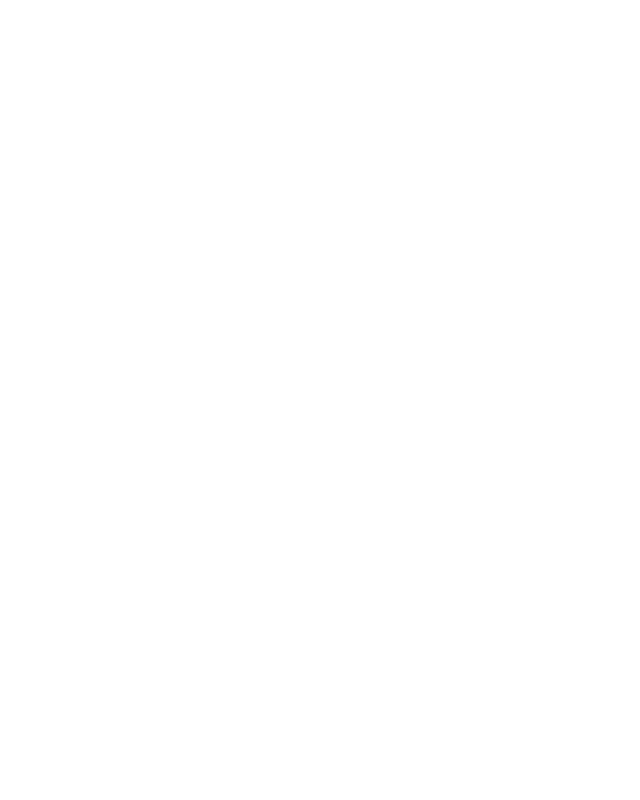
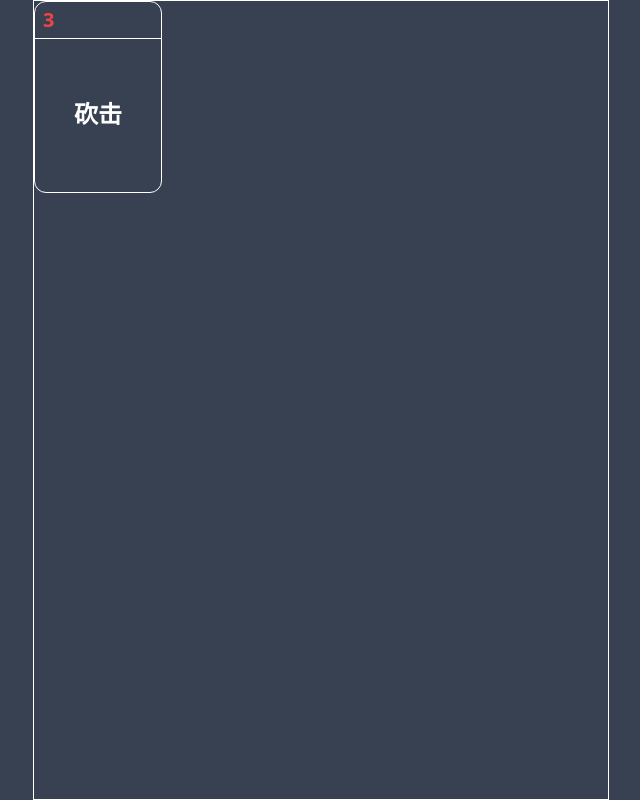
Before and after one commit to mrleidesen/FightCard, a Vue app: page /#/game in a window 1280 px wide. Before the commit this address had no page. Shown: the whole page, without its empty margins (319-959 px from the left). Built offline with nearby package versions, Linux system fonts and the light colour scheme.

Commit message:
feat: game card

```diff
--- a/src/App.vue
+++ b/src/App.vue
@@ -1,3 +1,9 @@
 <template>
-  <router-view></router-view>
+  <div class="w-full h-screen overflow-hidden bg-gray-700 text-white">
+    <div
+      class="min-w-[320px] w-full max-w-xl h-full mx-auto border border-white"
+    >
+      <router-view />
+    </div>
+  </div>
 </template>
--- /dev/null
+++ b/src/components/GameCard.vue
@@ -0,0 +1,39 @@
+<template>
+  <div
+    class="relative border border-white w-32 h-48 rounded-xl bg-gray-700 overflow-hidden py-1 select-none flex flex-col cursor-pointer transition-transform hover:-translate-y-3 hover:z-20"
+  >
+    <div class="border-b border-white px-2 pb-1 w-full">
+      <span
+        class="font-semibold text-xl"
+        :class="{
+          'text-red-500': type === 'atk',
+          'text-green-500': type === 'heal',
+        }"
+      >
+        {{ value }}
+      </span>
+    </div>
+    <div class="flex-1 flex justify-center items-center px-2 text-center">
+      <span class="font-semibold text-2xl">{{ name }}</span>
+    </div>
+  </div>
+</template>
+
+<script>
+export default {
+  props: {
+    value: {
+      type: Number,
+      default: 1,
+    },
+    type: {
+      type: String,
+      default: "atk",
+    },
+    name: {
+      type: String,
+      default: "砍击",
+    },
+  },
+};
+</script>
--- a/src/components/HelloWorld.vue
+++ /dev/null
@@ -1,36 +0,0 @@
-<template>
-  <h1>{{ msg }}</h1>
-
-  <p>
-    <a href="https://vitejs.dev/guide/features.html" target="_blank">
-      Vite Documentation
-    </a>
-    |
-    <a href="https://v3.vuejs.org/" target="_blank">Vue 3 Documentation</a>
-  </p>
-
-  <button @click="state.count++">count is: {{ state.count }}</button>
-  <p>
-    Edit
-    <code>components/HelloWorld.vue</code> to test hot module replacement.
-  </p>
-</template>
-
-<script setup>
-import { defineProps, reactive } from "vue";
-
-defineProps({
-  msg: {
-    type: String,
-    default: "",
-  },
-});
-
-const state = reactive({ count: 0 });
-</script>
-
-<style scoped>
-a {
-  color: #42b983;
-}
-</style>
--- /dev/null
+++ b/src/components/UiButton.vue
@@ -0,0 +1,7 @@
+<template>
+  <button
+    class="px-3 py-1 bg-gray-700 border border-white rounded-md text-white hover:bg-white hover:text-gray-700"
+  >
+    <slot />
+  </button>
+</template>
--- a/src/router/index.js
+++ b/src/router/index.js
@@ -8,6 +8,10 @@
       path: "/",
       component: Home,
     },
+    {
+      path: "/game",
+      component: () => import("@/views/GamePage.vue"),
+    },
   ],
 });
 
--- /dev/null
+++ b/src/views/GamePage.vue
@@ -0,0 +1,15 @@
+<template>
+  <div class="w-full h-full">
+    <game-card :value="3" type="atk" />
+  </div>
+</template>
+
+<script>
+import GameCard from "@/components/GameCard.vue";
+
+export default {
+  components: {
+    GameCard,
+  },
+};
+</script>
--- a/src/views/HomePage.vue
+++ b/src/views/HomePage.vue
@@ -1,3 +1,29 @@
 <template>
-  <h1 class="text-red-500 text-[20px]">Hello Home!</h1>
+  <div class="w-full h-full flex flex-col justify-center items-center gap-5">
+    <h1 class="font-semibold text-5xl">战斗卡牌</h1>
+    <ui-button @click="onGameStart">开始游戏</ui-button>
+  </div>
 </template>
+
+<script>
+import { useRouter } from "vue-router";
+import UiButton from "@/components/UiButton.vue";
+
+export default {
+  components: {
+    UiButton,
+  },
+
+  setup() {
+    const router = useRouter();
+
+    const onGameStart = () => {
+      router.push("/game");
+    };
+
+    return {
+      onGameStart,
+    };
+  },
+};
+</script>
```
Also changed, not shown: 1 other file (tests, documents, lock files or other folders).
